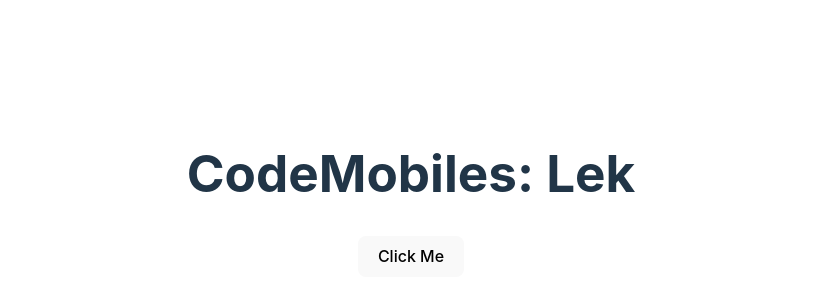
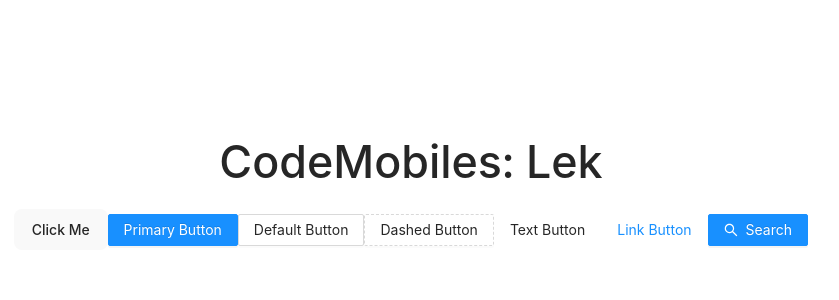
Before and after one commit to codemobiles/vuejs3-antd-online-cmstock-workshop, a Vue app in the folder frontend/: page / in a window 1280 px wide. Shown: the part 206-506 px from the top of the page, without its empty margins (229-1068 px from the left). Built offline with nearby package versions, Linux system fonts and the light colour scheme.

Commit message:
ep4_setup_antd

```diff
--- a/frontend/package.json
+++ b/frontend/package.json
@@ -9,6 +9,8 @@
     "preview": "vite preview"
   },
   "dependencies": {
+    "@ant-design/icons-vue": "^6.1.0",
+    "ant-design-vue": "^3.2.15",
     "vue": "^3.2.41"
   },
   "devDependencies": {
--- a/frontend/src/App.vue
+++ b/frontend/src/App.vue
@@ -2,11 +2,22 @@
   <div>
     <h1>CodeMobiles: {{ tmp }}</h1>
     <button @click="clickMe">Click Me</button>
+    <a-button type="primary">Primary Button</a-button>
+    <a-button>Default Button</a-button>
+    <a-button type="dashed">Dashed Button</a-button>
+    <a-button type="text">Text Button</a-button>
+    <a-button type="link">Link Button</a-button>
+    <a-button type="primary">
+      <template #icon><SearchOutlined /></template>
+      Search
+    </a-button>
   </div>
 </template>
 
 <script lang="ts">
+import SearchOutlined from "@ant-design/icons-vue/SearchOutlined";
 export default {
+  components: { SearchOutlined },
   setup: () => {
     const tmp = "Lek";
 
```
Also changed, not shown: frontend/src/main.ts (+10 -4 lines), 2 other files (tests, documents, lock files or other folders).
